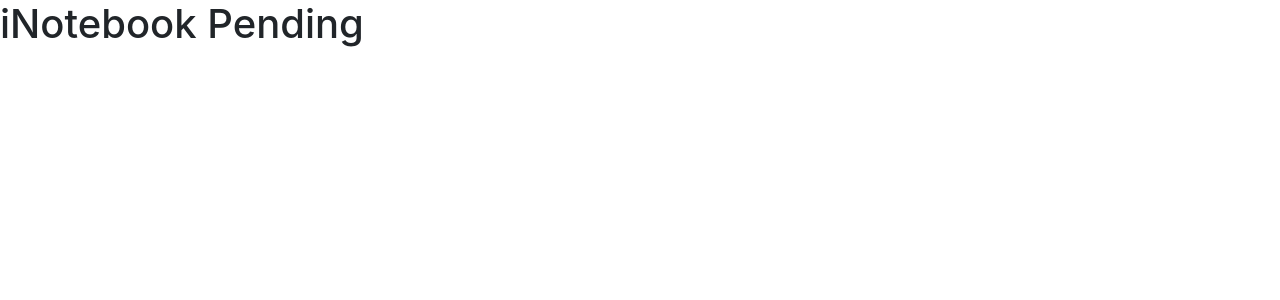
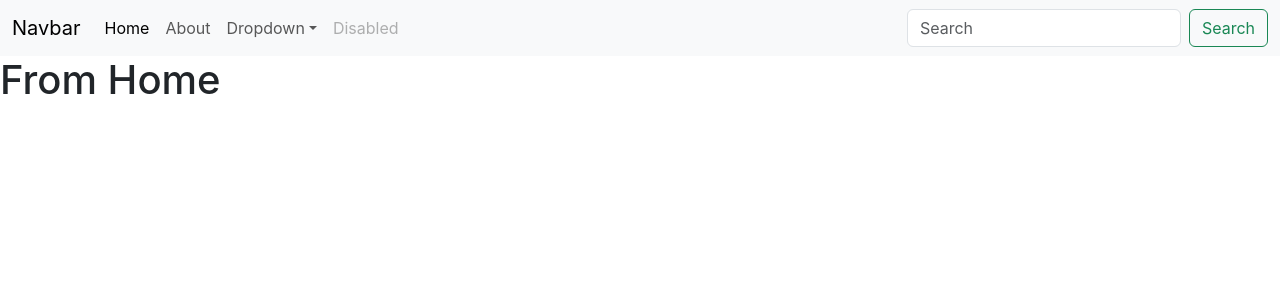
Before and after one commit to mughalwebs/iNotebook, a React (Create React App) app: page / in a window 1280 px wide. Shown: the top 300 px of the page. Built offline with nearby package versions, Linux system fonts and the light colour scheme.

Commit message:
Create a Navbar and make different Components

```diff
--- a/package.json
+++ b/package.json
@@ -11,6 +11,7 @@
     "react-concurrent-router": "^1.7.0",
     "react-dom": "^18.2.0",
     "react-qrcode-logo": "^2.10.0",
+    "react-router-dom": "^6.23.0",
     "react-scripts": "5.0.1",
     "web-vitals": "^2.1.4"
   },
--- a/src/App.js
+++ b/src/App.js
@@ -1,9 +1,19 @@
+import { Route, BrowserRouter as Router, Routes } from 'react-router-dom';
 import './App.css';
+import Navbar from './Components/Navbar.';
+import Home from './Components/Home';
+import About from './Components/About';
 
 function App() {
   return (
     <>
-      <h1>iNotebook Pending</h1>
+      <Router>
+        <Navbar />
+        <Routes>
+          <Route exact path='/' element={<Home />} />
+          <Route exact path='/about' element={<About />} />
+        </Routes>
+      </Router>
     </>
   );
 }
--- /dev/null
+++ b/src/Components/About.js
@@ -0,0 +1,9 @@
+import React from 'react'
+
+export default function About() {
+    return (
+        <>
+            <h1>About.js</h1>
+        </>
+    )
+}
--- /dev/null
+++ b/src/Components/Home.js
@@ -0,0 +1,9 @@
+import React from 'react'
+
+export default function Home() {
+    return (
+        <>
+            <h1>From Home</h1>
+        </>
+    )
+}
--- /dev/null
+++ b/src/Components/Navbar..js
@@ -0,0 +1,115 @@
+import React from 'react'
+import { Link } from 'react-router-dom'
+
+export default function Navbar() {
+    return (
+        <>
+            <nav className="navbar navbar-expand-lg bg-body-tertiary">
+                <div className="container-fluid">
+                    <Link
+                        to='/'
+                        className="navbar-brand"
+                    >
+                        Navbar
+                    </Link>
+                    <button
+                        aria-controls="navbarSupportedContent"
+                        aria-expanded="false"
+                        aria-label="Toggle navigation"
+                        className="navbar-toggler"
+                        data-bs-target="#navbarSupportedContent"
+                        data-bs-toggle="collapse"
+                        type="button"
+                    >
+                        <span className="navbar-toggler-icon" />
+                    </button>
+                    <div
+                        className="collapse navbar-collapse"
+                        id="navbarSupportedContent"
+                    >
+                        <ul className="navbar-nav me-auto mb-2 mb-lg-0">
+                            <li className="nav-item">
+                                <Link
+                                    to='/'
+                                    aria-current="page"
+                                    className="nav-link active"
+                                >
+                                    Home
+                                </Link>
+                            </li>
+                            <li className="nav-item">
+                                <Link
+                                    to='/about'
+                                    className="nav-link"
+                                >
+                                    About
+                                </Link>
+                            </li>
+                            <li className="nav-item dropdown">
+                                <Link
+                                    aria-expanded="false"
+                                    className="nav-link dropdown-toggle"
+                                    data-bs-toggle="dropdown"
+                                    role="button"
+                                >
+                                    Dropdown
+                                </Link>
+                                <ul className="dropdown-menu">
+                                    <li>
+                                        <Link
+                                            className="dropdown-item"
+                                        >
+                                            Action
+                                        </Link>
+                                    </li>
+                                    <li>
+                                        <Link
+                                            className="dropdown-item"
+                                        >
+                                            Another action
+                                        </Link>
+                                    </li>
+                                    <li>
+                                        <hr className="dropdown-divider" />
+                                    </li>
+                                    <li>
+                                        <Link
+                                            className="dropdown-item"
+                                        >
+                                            Something else here
+                                        </Link>
+                                    </li>
+                                </ul>
+                            </li>
+                            <li className="nav-item">
+                                <Link
+                                    aria-disabled="true"
+                                    className="nav-link disabled"
+                                >
+                                    Disabled
+                                </Link>
+                            </li>
+                        </ul>
+                        <form
+                            className="d-flex"
+                            role="search"
+                        >
+                            <input
+                                aria-label="Search"
+                                className="form-control me-2"
+                                placeholder="Search"
+                                type="search"
+                            />
+                            <button
+                                className="btn btn-outline-success"
+                                type="submit"
+                            >
+                                Search
+                            </button>
+                        </form>
+                    </div>
+                </div>
+            </nav>
+        </>
+    )
+}
```
Also changed, not shown: 1 other file (tests, documents, lock files or other folders).
